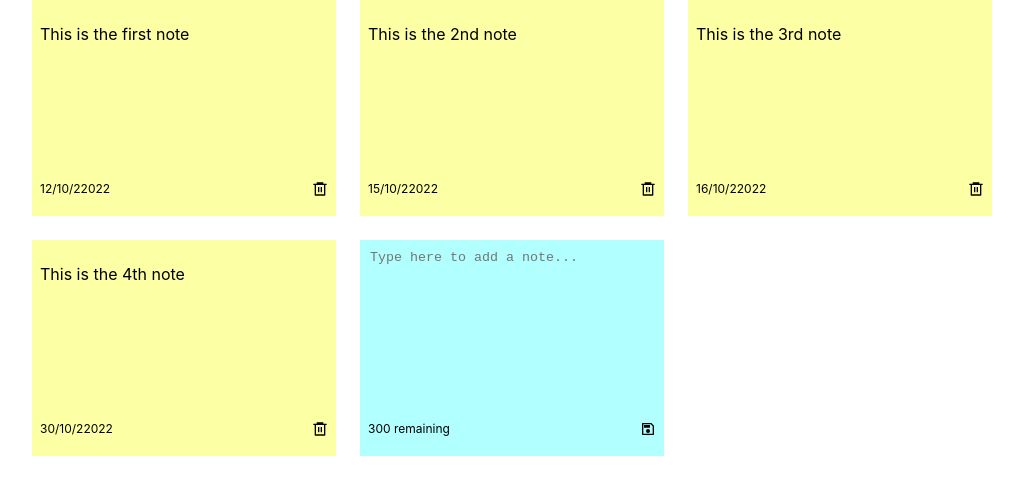
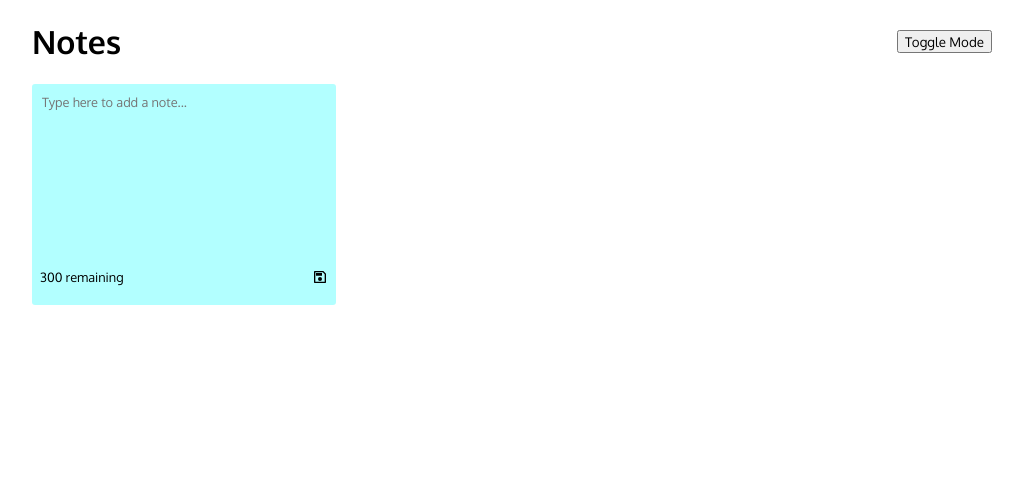
Before and after one commit to nsharma-uk/react-notes-app, a React (Create React App) app: page / in a window 1280 px wide. Shown: the top 494 px of the page, without its empty margins (128-1151 px from the left). Built offline with nearby package versions, Linux system fonts and the light colour scheme.

Commit message:
dark mode and save to local storage

```diff
--- a/src/App.js
+++ b/src/App.js
@@ -1,41 +1,33 @@
-import { useState } from "react";
-
+import { useState, useEffect } from "react";
 import { v4 as uuid } from "uuid";
 
 import NotesList from "./components/NotesList";
 import HandleAddContext from "./components/UseContext/HandleAddContext";
 import HandleDeleteContext from "./components/UseContext/HandleDeleteContext";
+import { Header } from "./components/Header";
 
 const genSmallID = () => {
   return uuid().slice(0, 8);
 };
 
-const initialState = [
-  {
-    id: genSmallID(),
-    text: "This is the first note",
-    date: "12/10/22022",
-  },
-  {
-    id: genSmallID(),
-    text: "This is the 2nd note",
-    date: "15/10/22022",
-  },
-  {
-    id: genSmallID(),
-    text: "This is the 3rd note",
-    date: "16/10/22022",
-  },
-  {
-    id: genSmallID(),
-    text: "This is the 4th note",
-    date: "30/10/22022",
-  },
-];
+export const App = () => {
+  const [notes, setNotes] = useState([]);
+  const [isDarkMode, setIsDarkMode] = useState(false);
 
-export const App = () => {
-  const [notes, setNotes] = useState(initialState);
+  //Local storage
+  useEffect(() => {
+    const savedNotes = JSON.parse(localStorage.getItem("notes-app"));
 
+    if (savedNotes) {
+      setNotes(savedNotes);
+    }
+  }, []);
+
+  useEffect(() => {
+    localStorage.setItem("notes-app", JSON.stringify(notes));
+  }, [notes]);
+
+  //add notes
   const addHandleNote = (text) => {
     console.log(text);
     const date = new Date();
@@ -50,6 +42,7 @@ export const App = () => {
     setNotes(newNotes);
   };
 
+  // delete notes
   const deleteNote = (id) => {
     const newNotesArray = notes.filter((note) => note.id !== id);
     setNotes(newNotesArray);
@@ -57,11 +50,17 @@ export const App = () => {
   };
 
   return (
-    <HandleAddContext.Provider value={addHandleNote}>
-      <HandleDeleteContext.Provider value={deleteNote}>
-        <NotesList notes={notes} handleDeleteNote={deleteNote} />
-      </HandleDeleteContext.Provider>
-    </HandleAddContext.Provider>
+    <div
+      style={{ minHeight: "100vh" }}
+      className={`${isDarkMode && "dark-mode"}`}
+    >
+      <HandleAddContext.Provider value={addHandleNote}>
+        <HandleDeleteContext.Provider value={deleteNote}>
+          <Header handleDarkMode={setIsDarkMode} />
+          <NotesList notes={notes} />
+        </HandleDeleteContext.Provider>
+      </HandleAddContext.Provider>
+    </div>
   );
 };
 
--- /dev/null
+++ b/src/components/Header.js
@@ -0,0 +1,13 @@
+export const Header = ({ handleDarkMode }) => {
+  return (
+    <div className="header">
+      <h1>Notes</h1>
+      <button
+        onClick={() => handleDarkMode((previousDarkMode) => !previousDarkMode)}
+        className="toggle"
+      >
+        Toggle Mode
+      </button>
+    </div>
+  );
+};
--- a/src/components/Note.js
+++ b/src/components/Note.js
@@ -12,7 +12,10 @@ const Note = ({ id, text, date }) => {
       </div>
       <div className="note-footer">
         <p className="note-footer-text">{date}</p>
-        <RiDeleteBin6Line onClick={() => handleDeleteNote(id)} />
+        <RiDeleteBin6Line
+          onClick={() => handleDeleteNote(id)}
+          className="note-footer-icon"
+        />
       </div>
     </div>
   );
--- a/src/components/NotesList.js
+++ b/src/components/NotesList.js
@@ -5,10 +5,10 @@ const NotesList = ({ notes }) => {
   return (
     <div className="container">
       <div className="notes-list">
+        <AddNote />
         {notes.map((note, key) => (
           <Note key={key} id={note.id} text={note.text} date={note.date} />
         ))}
-        <AddNote />
       </div>
     </div>
   );
--- a/src/index.css
+++ b/src/index.css
@@ -1,21 +1,42 @@
 body {
   margin: 0;
-  font-family: -apple-system, BlinkMacSystemFont, "Segoe UI", "Roboto", "Oxygen",
-    "Ubuntu", "Cantarell", "Fira Sans", "Droid Sans", "Helvetica Neue",
-    sans-serif;
+  font-family: "Oxygen";
   -webkit-font-smoothing: antialiased;
   -moz-osx-font-smoothing: grayscale;
 }
 
-code {
-  font-family: source-code-pro, Menlo, Monaco, Consolas, "Courier New",
-    monospace;
+/* Header.js */
+
+.header {
+  display: flex;
+  align-items: center;
+  justify-content: space-between;
+  max-width: 960px;
+  margin-left: auto;
+  margin-right: auto;
+  padding: 0 16px;
+}
+
+.dark-mode {
+  background-color: #000000;
+}
+
+.dark-mode h1 {
+  color: #ffffff;
+}
+
+.toggle {
+  font-family: "Oxygen";
 }
 
 /* AddNote and Note.js component */
 
 .note-footer-text {
-  font-size: 12px;
+  font-size: 0.8rem;
+}
+
+.note-footer-icon {
+  font-size: 1.3rem;
 }
 
 /* AddNote component */
@@ -28,14 +49,21 @@ textarea {
   background-color: #b2ffff;
   resize: none;
   border: none;
+  font-size: 1rem;
+  font-family: Oxygen;
 }
 
 textarea:focus {
   outline: none;
 }
 
+::placeholder {
+  font-size: 0.8rem;
+  font-family: Oxygen;
+}
+
 .error {
-  font-size: 12px;
+  font-size: 0.8rem;
   color: #ed1c24;
 }
 
@@ -49,6 +77,7 @@ textarea:focus {
   min-height: 200px;
   white-space: pre-wrap;
   word-break: break-all;
+  border-radius: 3px;
 }
 
 .note-footer {
@@ -58,17 +87,15 @@ textarea:focus {
 }
 /* in NotesList.js component */
 
-.notes-list {
-  display: grid;
-  grid-template-columns: repeat(auto-fill, minmax(250px, 1fr));
-  grid-gap: 1.5rem;
-}
-
-/* in App.js */
-
 .container {
   max-width: 960px;
   margin-left: auto;
   margin-right: auto;
   padding: 0 16px;
 }
+
+.notes-list {
+  display: grid;
+  grid-template-columns: repeat(auto-fill, minmax(250px, 1fr));
+  grid-gap: 1.5rem;
+}
--- a/src/index.js
+++ b/src/index.js
@@ -1,6 +1,7 @@
 import React from "react";
 import ReactDOM from "react-dom/client";
 import "./index.css";
+import "typeface-oxygen";
 import App from "./App";
 
 const root = ReactDOM.createRoot(document.getElementById("root"));
```
